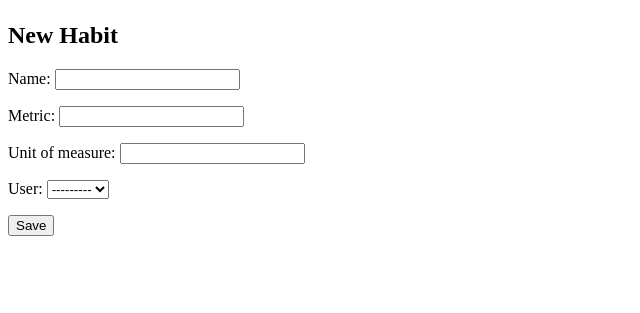
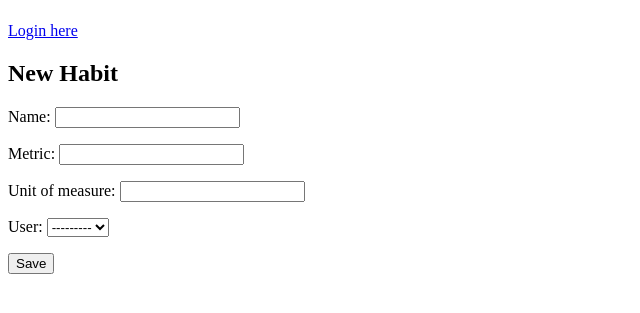
Before and after one commit to Momentum-Team-15/django-habit-tracker-AlexiosIKomnenos, a Django app: page /habit/new in a window 1280 px wide. Shown: the part 58-371 px from the top of the page, without its empty margins (0-640 px from the left). Run offline with Django 4.2, Linux system fonts and the light colour scheme.

Commit message:
functioning, with the login I forgot

```diff
--- a/config/urls.py
+++ b/config/urls.py
@@ -29,4 +29,5 @@ urlpatterns = [
     path('habit/delete/<int:habitpk>', views.habit_delete, name='habit_delete'),
     path('record/new', views.create_record, name="create_record"),
     path('record/<int:pk>/edit/', views.edit_record, name='edit_record'),
+    path('accounts/login/', views.login, name="login"),
 ]
--- a/habit/views.py
+++ b/habit/views.py
@@ -1,6 +1,7 @@
 from django.shortcuts import render, redirect, get_object_or_404
 from .models import Habit, Record
 from habit.forms import HabitForm, RecordForm
+from django.contrib.auth.decorators import login_required
 
 
 
@@ -49,7 +50,9 @@ def habit_delete(request, habitpk):
     habit.delete()
     return redirect('home')
 
-
+@login_required
+def login(request):
+    return render(request, 'accounts/login/')
 
 def logout(request):
     return render(request, 'accounts/logout/')
--- a/templates/base.html
+++ b/templates/base.html
@@ -11,9 +11,8 @@
 
     <header><h1>Track Your Habit</h1></header>
 
-    {% if habit.user == False %}
     <p><a href="{% url 'login' %}">Login here</a></p>
-    {% endif %}
+
 
     {% block content %}
 
```
Also changed, not shown: habit/migrations/0008_remove_record_dailyrecord_record_record.py (added).
